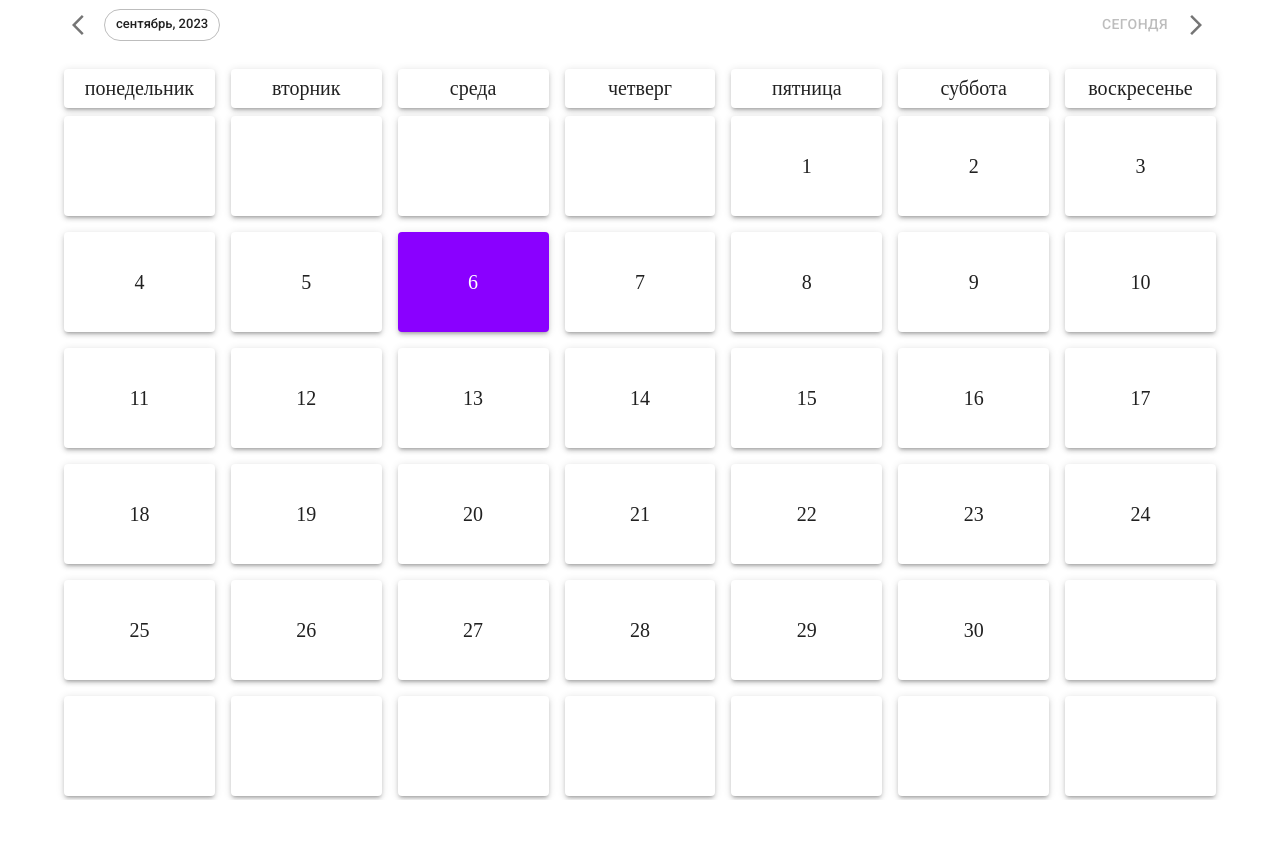
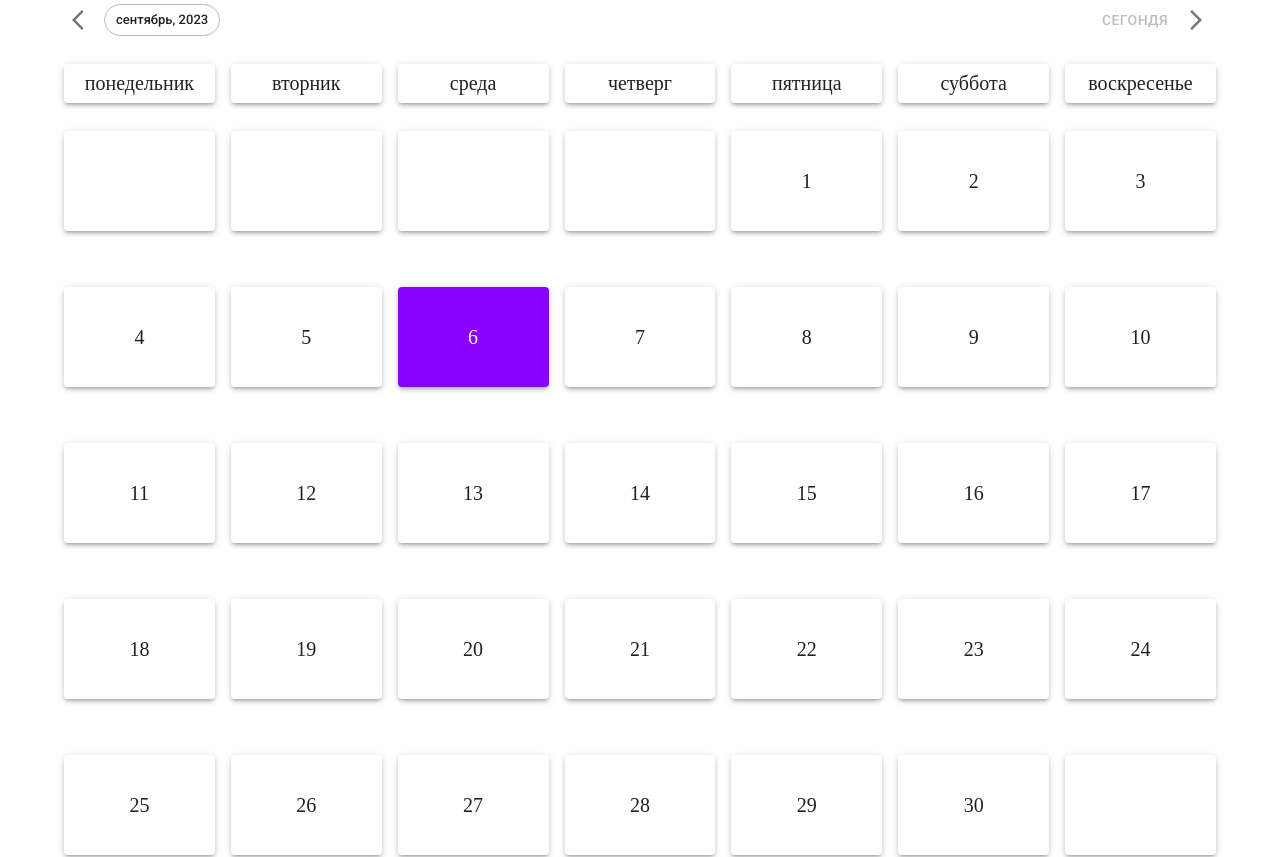
Before and after one commit to Firarmir-124/CustomCalendar, a React (Create React App) app: page / in a window 1280 px wide. Shown: the top 857 px of the page. Before the commit the page ends 800 px from the top, so only its background shows below. Built offline with nearby package versions, Linux system fonts and the light colour scheme.

Commit message:
Создал компонент CalendarWeek.tsx

```diff
--- /dev/null
+++ b/src/components/CalendarWeek/CalendarWeek.tsx
@@ -0,0 +1,25 @@
+import React from 'react';
+import { Grid, Paper } from '@mui/material';
+import dayjs from 'dayjs';
+import { CalendarType } from '../../types';
+import ru from 'dayjs/locale/ru';
+
+interface Props {
+  calendar: CalendarType;
+}
+
+const CalendarWeek: React.FC<Props> = ({ calendar }) => {
+  return (
+    <>
+      {calendar.weeks.map((item) => (
+        <Grid key={item} xs={1} item>
+          <Paper elevation={3} sx={{ textAlign: 'center', fontSize: '20px', p: 1, mt: 3, mb: 1 }}>
+            {dayjs().day(item).locale(ru).format('dddd')}
+          </Paper>
+        </Grid>
+      ))}
+    </>
+  );
+};
+
+export default CalendarWeek;
--- a/src/components/DaysCalendar/DaysCalendar.tsx
+++ b/src/components/DaysCalendar/DaysCalendar.tsx
@@ -1,12 +1,29 @@
-import React from 'react';
-import { Grid, Paper } from '@mui/material';
+import React, { useEffect, useState } from 'react';
+import { Box, Grid, Paper } from '@mui/material';
 import { CalendarType } from '../../types';
+import dayjs from 'dayjs';
+import ru from 'dayjs/locale/ru';
 
 interface Props {
   calendar: CalendarType;
 }
 
 const DaysCalendar: React.FC<Props> = ({ calendar }) => {
+  const [windowWidth, setWindowWidth] = useState(window.innerWidth);
+
+  const handleResize = () => {
+    setWindowWidth(window.innerWidth);
+  };
+
+  useEffect(() => {
+    window.addEventListener('resize', handleResize);
+
+    return () => {
+      window.removeEventListener('resize', handleResize);
+    };
+  }, []);
+
+  console.log(windowWidth);
   return (
     <>
       {calendar.days.map((item) =>
@@ -23,7 +40,14 @@ const DaysCalendar: React.FC<Props> = ({ calendar }) => {
                 color: item2 === calendar.currentNumber ? '#fff' : '',
               }}
             >
-              {item2}
+              {windowWidth < 1200 ? (
+                <Box>
+                  <p>{item2}</p>
+                  <p> {item2 !== null && dayjs().date(item2).locale(ru).format('dddd')}</p>
+                </Box>
+              ) : (
+                <p>{item2}</p>
+              )}
             </Paper>
           </Grid>
         )),
--- a/src/features/App/App.tsx
+++ b/src/features/App/App.tsx
@@ -1,21 +1,22 @@
 import React from 'react';
 import dayjs from 'dayjs';
 import ru from 'dayjs/locale/ru';
-import { Container, Grid, Paper } from '@mui/material';
+import { Container, Grid } from '@mui/material';
 import '../App/App.css';
 import DaysCalendar from '../../components/DaysCalendar/DaysCalendar';
 import PanelCalendar from '../../components/PanelCalendar/PanelCalendar';
 import { useAppSelector } from '../../store/hooks';
 import { selectCount } from './NewSlice';
+import CalendarWeek from '../../components/CalendarWeek/CalendarWeek';
 
 const App = () => {
   const count = useAppSelector(selectCount);
+
   const currentDate = dayjs();
   const newDate = dayjs().add(count, 'month').startOf('month');
   let dayCounter = 1;
   const daysInMonth = newDate.daysInMonth();
   const firstDayOfMonth = newDate.day() - 1;
-
   const days = [];
 
   for (let i = 0; i < 6; i++) {
@@ -44,16 +45,10 @@ const App = () => {
     <div className="section_calendar">
       <Container>
         <PanelCalendar calendar={calendar} />
-        <Grid spacing={2} container columns={{ xs: 4, sm: 8, md: 7 }}>
-          {calendar.weeks.map((item) => (
-            <Grid key={item} xs={1} item>
-              <Paper elevation={3} sx={{ textAlign: 'center', fontSize: '20px', p: 1, mt: 3, mb: 1 }}>
-                {dayjs().day(item).locale(ru).format('dddd')}
-              </Paper>
-            </Grid>
-          ))}
+        <Grid spacing={2} container columns={{ xs: 4, sm: 5, md: 5, lg: 7 }}>
+          <CalendarWeek calendar={calendar} />
         </Grid>
-        <Grid spacing={2} container columns={{ xs: 4, sm: 7, md: 7 }}>
+        <Grid spacing={2} container columns={{ xs: 3, sm: 4, md: 6, lg: 7 }}>
           <DaysCalendar calendar={calendar} />
         </Grid>
       </Container>
```
